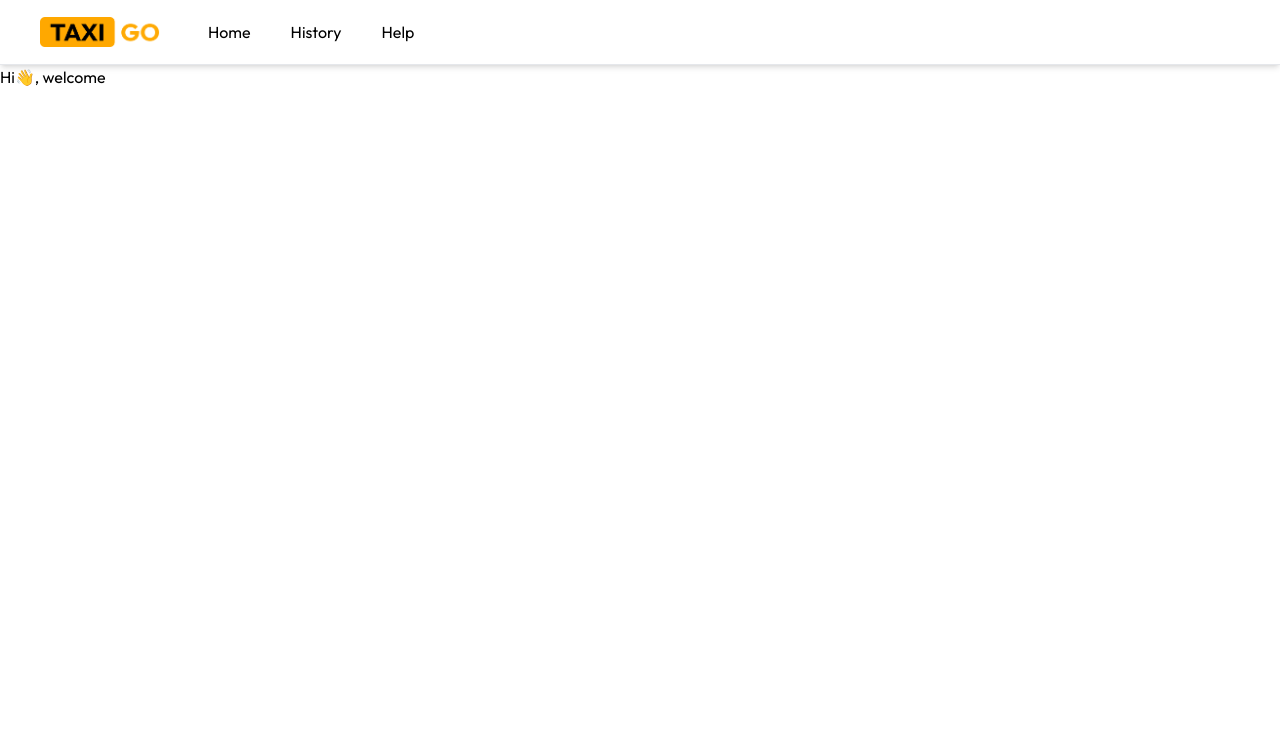
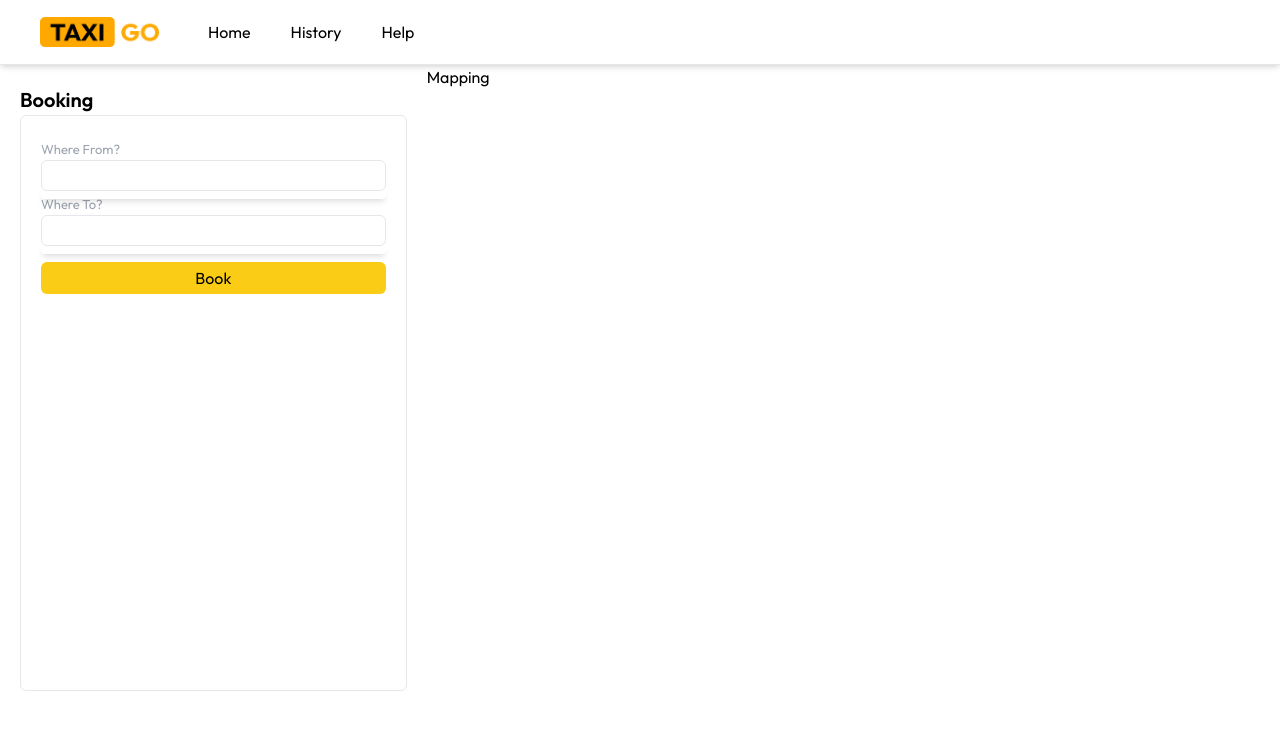
Before and after one commit to ressuman/Next-Taxi-Rideshare-Go-Project, a Next.js app: page / in a window 1280 px wide. Shown: the top 730 px of the page. Built offline with nearby package versions, Linux system fonts and the light colour scheme.

Commit message:
"Added Booking component to HomePage and updated Tailwind config to include hooks directory"

```diff
--- a/app/page.tsx
+++ b/app/page.tsx
@@ -1,7 +1,20 @@
+import Booking from "@/components/Booking/booking";
+
 export default function HomePage() {
   return (
-    <>
-      <h2>Hi👋, welcome</h2>
-    </>
+    <div className="">
+      <div className="grid grid-cols-1 md:grid-cols-3">
+        <div className="">
+          <Booking />
+        </div>
+
+        <div
+          className="col-span-2
+        "
+        >
+          Mapping
+        </div>
+      </div>
+    </div>
   );
 }
--- /dev/null
+++ b/components/Booking/autocomplete-address.tsx
@@ -0,0 +1,36 @@
+export default function AutocompleteAddress() {
+  return (
+    <form>
+      <div className="relative">
+        <label className="text-gray-400 text-[13px]" htmlFor="start">
+          Where From?
+        </label>
+        <input
+          type="text"
+          name="start"
+          id="start"
+          className="bg-white p-1 border-[1px] w-full rounded-md outline-none focus:border-yellow-300 text-[14px]"
+        />
+
+        <div className="shadow-md p-1 rounded-md absolute w-full bg-white z-20"></div>
+      </div>
+
+      <div className="relative">
+        <label className="text-gray-400 text-[13px]" htmlFor="end">
+          Where To?
+        </label>
+        <input
+          type="text"
+          name="end"
+          id="end"
+          className="bg-white p-1 border-[1px] w-full rounded-md outline-none focus:border-yellow-300 text-[14px]"
+        />
+
+        <div
+          className="shadow-md p-1 rounded-md
+            absolute w-full bg-white"
+        ></div>
+      </div>
+    </form>
+  );
+}
--- /dev/null
+++ b/components/Booking/booking.tsx
@@ -0,0 +1,30 @@
+"use client";
+
+import { useScreenHeight } from "@/hooks/useScreenHeight";
+import AutocompleteAddress from "./autocomplete-address";
+
+export default function Booking() {
+  const screenHeight = useScreenHeight();
+
+  return (
+    <div className="p-5">
+      <h2 className="text-[20px] font-semibold">Booking</h2>
+
+      <div
+        className="border-[1px] p-5
+        rounded-md"
+        style={{ height: `${screenHeight}px` }}
+      >
+        <AutocompleteAddress />
+        <button
+          type="submit"
+          className="w-full bg-yellow-400
+        p-1 rounded-md
+        mt-4"
+        >
+          Book
+        </button>
+      </div>
+    </div>
+  );
+}
--- /dev/null
+++ b/hooks/useScreenHeight.tsx
@@ -0,0 +1,15 @@
+"use client";
+
+import { useState, useEffect } from "react";
+
+export function useScreenHeight(): number {
+  const [screenHeight, setScreenHeight] = useState<number>(0);
+
+  useEffect(() => {
+    if (typeof window !== "undefined") {
+      setScreenHeight(window.innerHeight * 0.72);
+    }
+  }, []);
+
+  return screenHeight;
+}
--- a/tailwind.config.ts
+++ b/tailwind.config.ts
@@ -5,6 +5,7 @@ const config: Config = {
     "./pages/**/*.{js,ts,jsx,tsx,mdx}",
     "./components/**/*.{js,ts,jsx,tsx,mdx}",
     "./app/**/*.{js,ts,jsx,tsx,mdx}",
+    "./hooks/**/*.{js,ts,jsx,tsx,mdx}",
   ],
   theme: {
     extend: {
```
